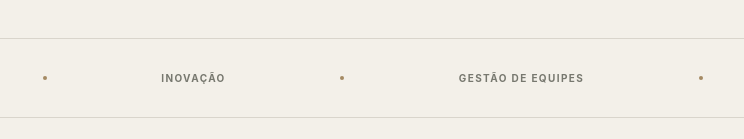
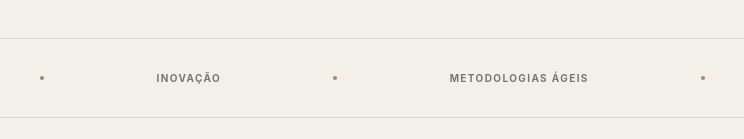
Before and after one commit to cristiano-francoalice/cristiano-portfolio, an Astro site: page / in a window 1280 px wide. Shown: the part 661-800 px from the top of the page, 269-1013 px from the left. Built offline with nearby package versions, Linux system fonts and the light colour scheme; Astro itself is replaced by a stand-in of ours.

Commit message:
Update index.astro

```diff
--- a/src/pages/index.astro
+++ b/src/pages/index.astro
@@ -57,7 +57,7 @@ import BaseLayout from "../layouts/BaseLayout.astro";
       <span class="ticker-dot"></span>
       <span>Inovação</span>
       <span class="ticker-dot"></span>
-      <span>Gestão de Equipes</span>
+      <span>Metodologias Ágeis</span>
       <span class="ticker-dot"></span>
       <span>Melhoria Contínua</span>
     </div>
```
